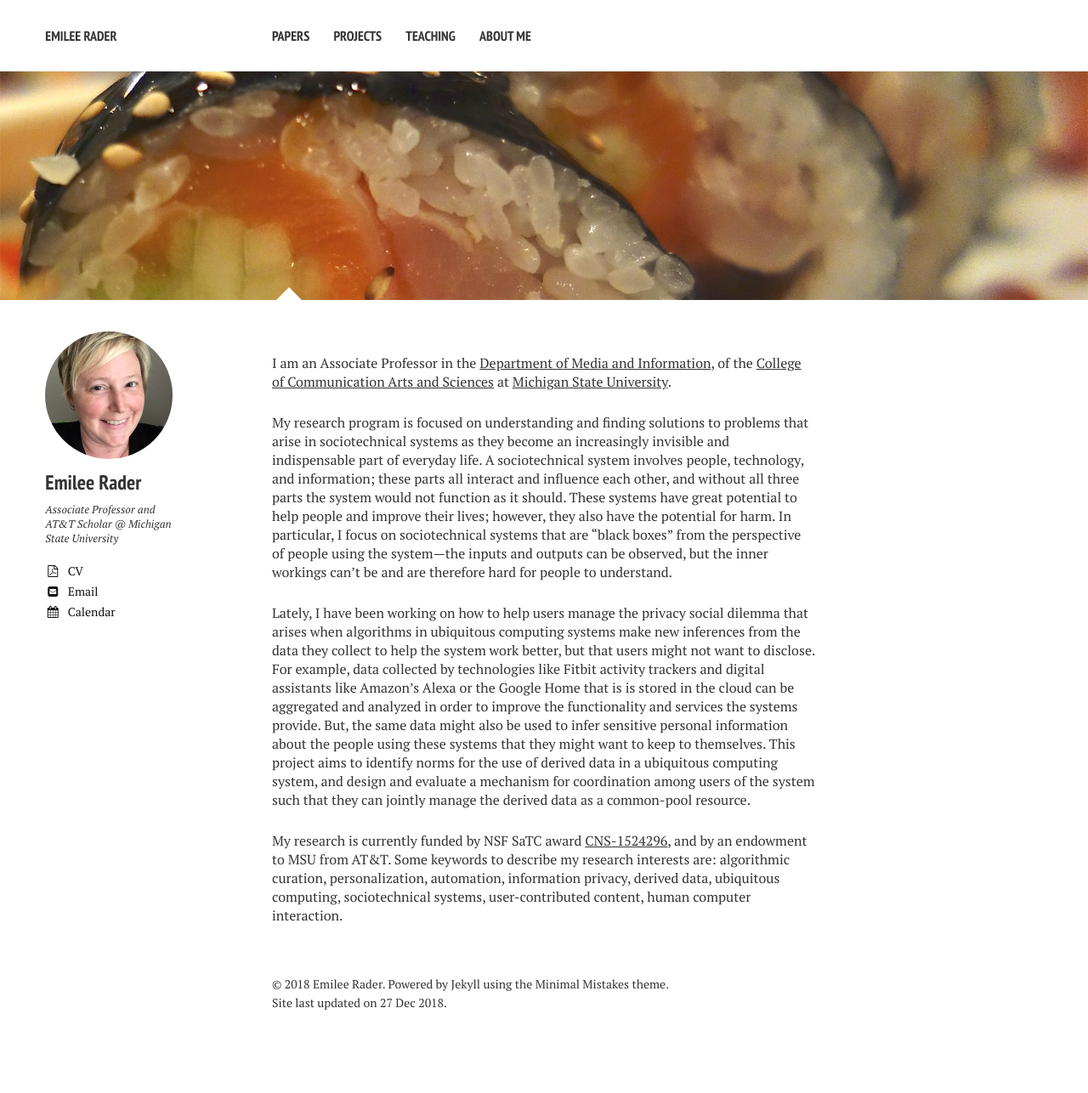
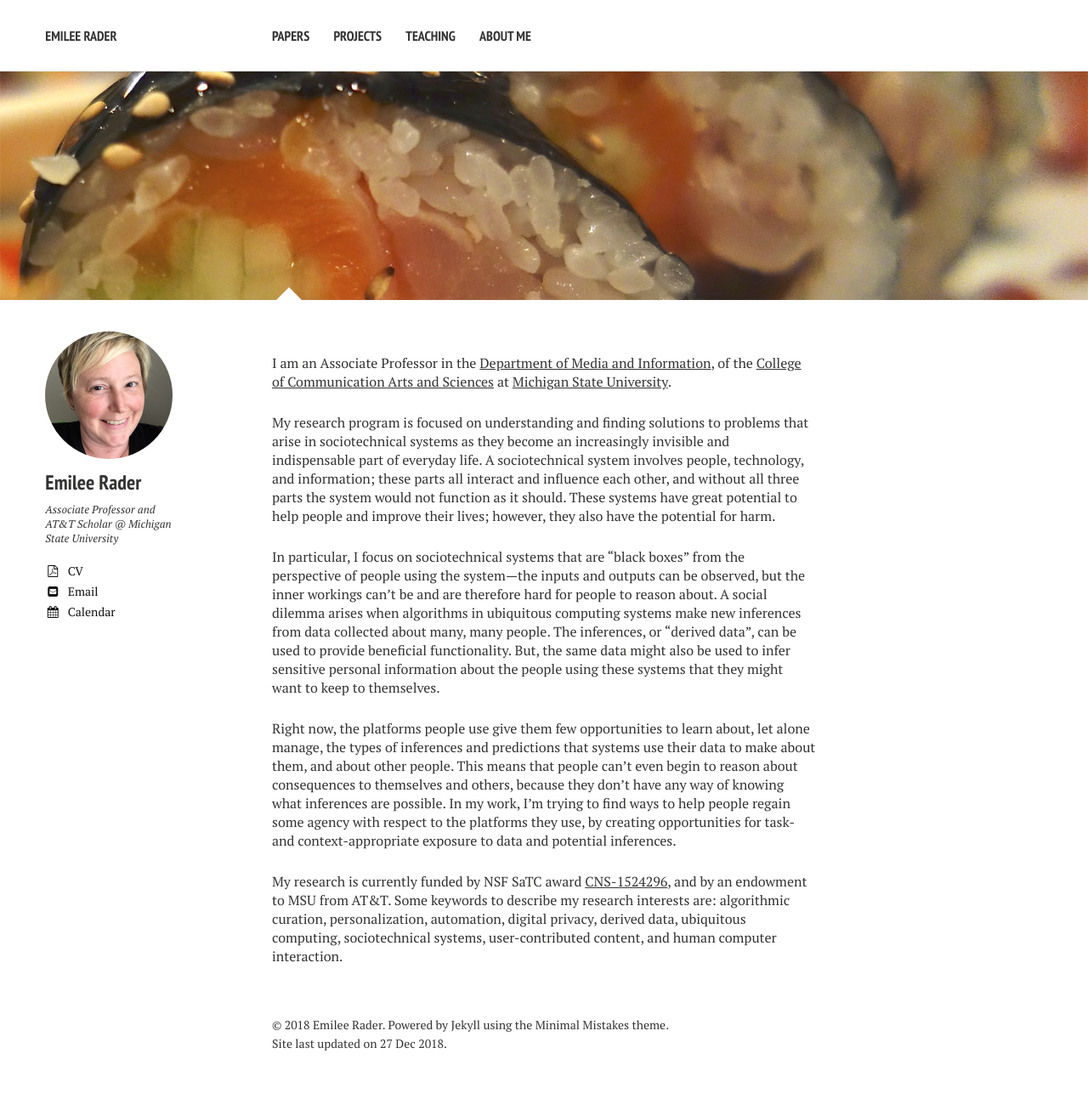
Before and after one commit to bierdoctor/bierdoctor.github.io, a Jekyll site: the page built from index.md, in a window 1280 px wide. Shown: the whole page at 85% size. Built offline with Jekyll 4.4.1, drawn with Linux system fonts in a browser that asks for light colours; nearby versions of some CDN libraries; before the commit the page ends 1238 px from its top, so only the background shows below that.

Commit message:
update to the text on my home page

```diff
--- a/index.md
+++ b/index.md
@@ -6,11 +6,13 @@ share: false
 
 I am an Associate Professor in the [Department of Media and Information](http://mi.msu.edu/), of the [College of Communication Arts and Sciences](http://cas.msu.edu/) at [Michigan State University](http://msu.edu/).
 
-My research program is focused on understanding and finding solutions to problems that arise in sociotechnical systems as they become an increasingly invisible and indispensable part of everyday life. A sociotechnical system involves people, technology, and information; these parts all interact and influence each other, and without all three parts the system would not function as it should. These systems have great potential to help people and improve their lives; however, they also have the potential for harm. In particular, I focus on sociotechnical systems that are "black boxes" from the perspective of people using the system---the inputs and outputs can be observed, but the inner workings can't be and are therefore hard for people to understand.
+My research program is focused on understanding and finding solutions to problems that arise in sociotechnical systems as they become an increasingly invisible and indispensable part of everyday life. A sociotechnical system involves people, technology, and information; these parts all interact and influence each other, and without all three parts the system would not function as it should. These systems have great potential to help people and improve their lives; however, they also have the potential for harm.
 
-Lately, I have been working on how to help users manage the privacy social dilemma that arises when algorithms in ubiquitous computing systems make new inferences from the data they collect to help the system work better, but that users might not want to disclose. For example, data collected by technologies like Fitbit activity trackers and digital assistants like Amazon's Alexa or the Google Home that is is stored in the cloud can be aggregated and analyzed in order to improve the functionality and services the systems provide. But, the same data might also be used to infer sensitive personal information about the people using these systems that they might want to keep to themselves. This project aims to identify norms for the use of derived data in a ubiquitous computing system, and design and evaluate a mechanism for coordination among users of the system such that they can jointly manage the derived data as a common-pool resource.
+In particular, I focus on sociotechnical systems that are "black boxes" from the perspective of people using the system---the inputs and outputs can be observed, but the inner workings can't be and are therefore hard for people to reason about. A social dilemma arises when algorithms in ubiquitous computing systems make new inferences from data collected about many, many people. The inferences, or "derived data", can be used to provide beneficial functionality. But, the same data might also be used to infer sensitive personal information about the people using these systems that they might want to keep to themselves.
 
-My research is currently funded by NSF SaTC award [CNS-1524296](http://www.nsf.gov/awardsearch/showAward?AWD_ID=1524296), and by an endowment to MSU from AT&T. Some keywords to describe my research interests are: algorithmic curation, personalization, automation, information privacy, derived data, ubiquitous computing, sociotechnical systems, user-contributed content, human computer interaction.
+Right now, the platforms people use give them few opportunities to learn about, let alone manage, the types of inferences and predictions that systems use their data to make about them, and about other people. This means that people can't even begin to reason about consequences to themselves and others, because they don't have any way of knowing what inferences are possible. In my work, I'm trying to find ways to help people regain some agency with respect to the platforms they use, by creating opportunities for task- and context-appropriate exposure to data and potential inferences.
+
+My research is currently funded by NSF SaTC award [CNS-1524296](http://www.nsf.gov/awardsearch/showAward?AWD_ID=1524296), and by an endowment to MSU from AT&T. Some keywords to describe my research interests are: algorithmic curation, personalization, automation, digital privacy, derived data, ubiquitous computing, sociotechnical systems, user-contributed content, and human computer interaction.
 
 <!--
 ### Recent News
```
